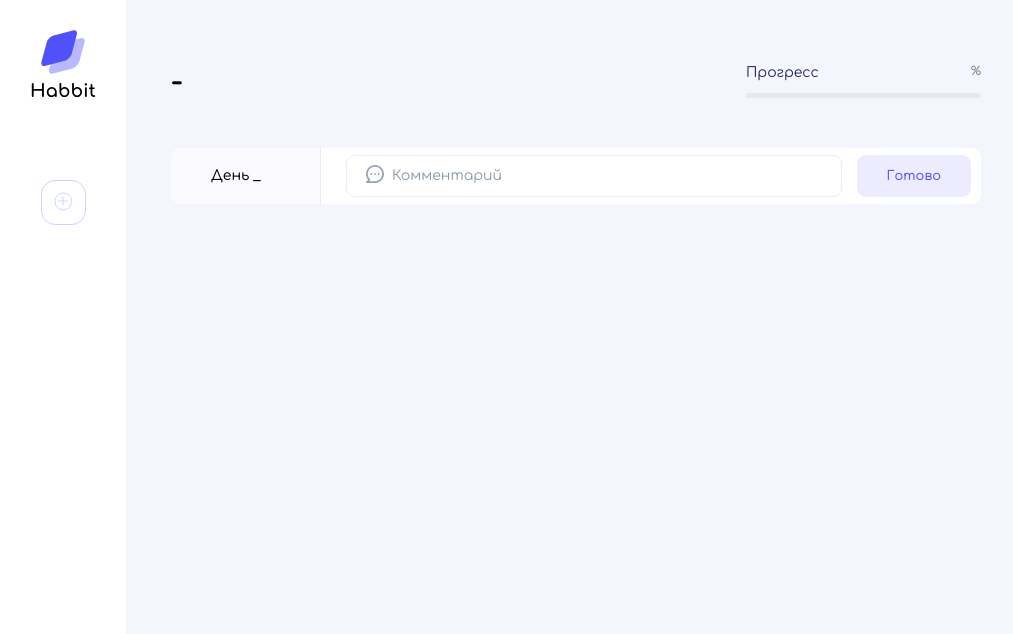
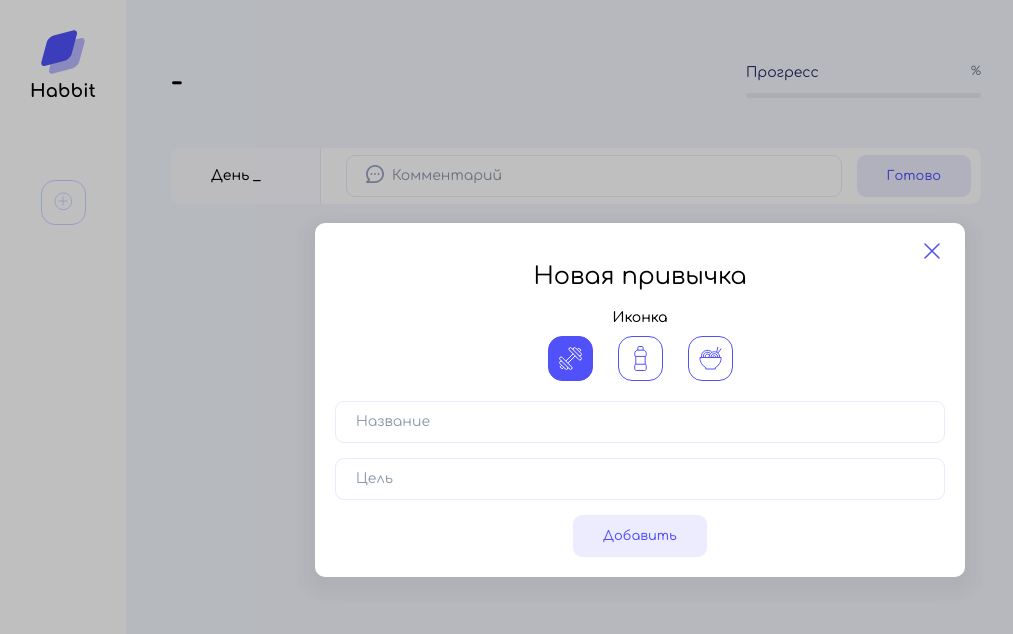
Before and after one commit to coblove0/js-basic, a plain HTML site: page tracker/index.html in a window 1280 px wide. Shown: the whole page, without its empty margins (0-1013 px from the left). Drawn offline with Linux system fonts and the light colour scheme.

Commit message:
перед третьим упражнением

```diff
--- a/tracker/index.html
+++ b/tracker/index.html
@@ -46,6 +46,31 @@
           </div>
       </main>
     </div>
+    <div class="cover cover_hidden">
+      <div class="popup">
+        <h2>Новая привычка</h2>
+        <div class="icon-label">Иконка</div>
+        <div class="icon-select">
+          <button class="icon icon_active">
+            <img src="./images/sport.svg" alt="Спорт">
+          </button>
+          <button class="icon">
+            <img src="./images/water.svg" alt=Напитки"">
+          </button>
+          <button class="icon">
+            <img src="./images/food.svg" alt="Еда">
+          </button>
+        </div>
+        <form class="popup__form">
+          <input type="text" name="name" placeholder="Название">
+          <input type="number" name="target" placeholder="Цель">
+          <button class="button" type="submit">Добавить</button>
+        </form>
+        <button class="popup__close">
+          <img src="./images/close.svg" alt="Закрыть попап">
+        </button>
+      </div>
+    </div>
   </div>
   <script src="./scipts/app.js"></script>
 </body>
--- a/tracker/scipts/app.js
+++ b/tracker/scipts/app.js
@@ -74,8 +74,8 @@ function rerenderContent (activeHabit) {
 		element.classList.add('habit');
 		element.innerHTML = `<div class="habit__day">День ${Number(index) + 1}</div>
               <div class="habit__comment">${activeHabit.days[index].comment}</div>
-              <button class="habit__delete">
-                <img src="./images/delete.svg" alt="Удалить день ${index + 1}" />
+              <button class="habit__delete" onclick="deleteDay(${index})">
+                <img src="./images/delete.svg" alt="Удалить день ${Number(index) + 1}" />
               </button>`;
 		page.content.daysContainer.appendChild(element);
 	}
@@ -108,11 +108,26 @@ function addDays(event) {
       return {
         ...habit,
         days: habit.days.concat([{ comment }])
-      }
+      };
     }
     return habit;
   });
   form['comment'].value = '';
+  rerender(globalActiveHabitId);
+  saveData();
+}
+
+function deleteDay(dayIndex) {
+  habits = habits.map(habit => {
+    if (habit.id == globalActiveHabitId) {
+      habit.days.splice(dayIndex, 1)
+      return {
+        ...habit,
+        days: habit.days
+      };
+    }
+    return habit;
+  });
   rerender(globalActiveHabitId);
   saveData();
 }
--- a/tracker/styles/main.css
+++ b/tracker/styles/main.css
@@ -231,3 +231,100 @@ input.error {
 .button:hover {
   background: #dcdaff;
 }
+
+.cover {
+  position: fixed;
+  left: 0;
+  right: 0;
+  bottom: 0;
+  top: 0;
+  background: rgba(0, 0, 0, 0.25);
+  display: flex;
+  align-items: center;
+  justify-content: center;
+}
+
+/* .cover_hidden {
+  display: none;
+} */
+
+.popup {
+  border-radius: 10px;
+  background: #FFF;
+  box-shadow: 0 8px 14px 12px rgba(56, 56, 56, 0.05);
+  max-width: 650px;
+  width: 100%;
+  padding: 20px;
+  position: relative;
+  display: flex;
+  flex-direction: column;
+  align-items: center
+}
+
+.popup__close {
+  position: absolute;
+  top: 15px;
+  right: 15px;
+  border: none;
+  background: none;
+  cursor: pointer;
+}
+
+h2 {
+  font-size: 24px;
+  font-weight: 400;
+  line-height: 27px;
+}
+
+.icon-label {
+  font-size: 14px;
+  font-weight: 500;
+  line-height: 16px;
+  margin-bottom: 10px;
+}
+
+.icon-select {
+  display: flex;
+  gap: 25px;
+  margin-bottom: 20px;
+}
+
+.icon {
+  border: 1px solid #5051F9;
+  border-radius: 14px;
+  background: #fff;
+  display: flex;
+  align-items: center;
+  justify-content: center;
+  width: 45px;
+  height: 45px;
+  cursor: pointer;
+}
+
+.icon_active {
+  background: #5051F9;
+}
+
+.icon:hover {
+  background: #6a6afb;
+}
+
+.icon:hover img {
+  filter: brightness(0) invert(1);
+}
+
+.icon_active img {
+  filter: brightness(0) invert(1);
+}
+
+.popup__form {
+  width: 100%;
+  display: flex;
+  flex-direction: column;
+  align-items: center;
+  gap: 15px;
+}
+
+.popup__form input {
+  width: 100%;
+}
```
Also changed, not shown: tracker/images/close.svg (added).
